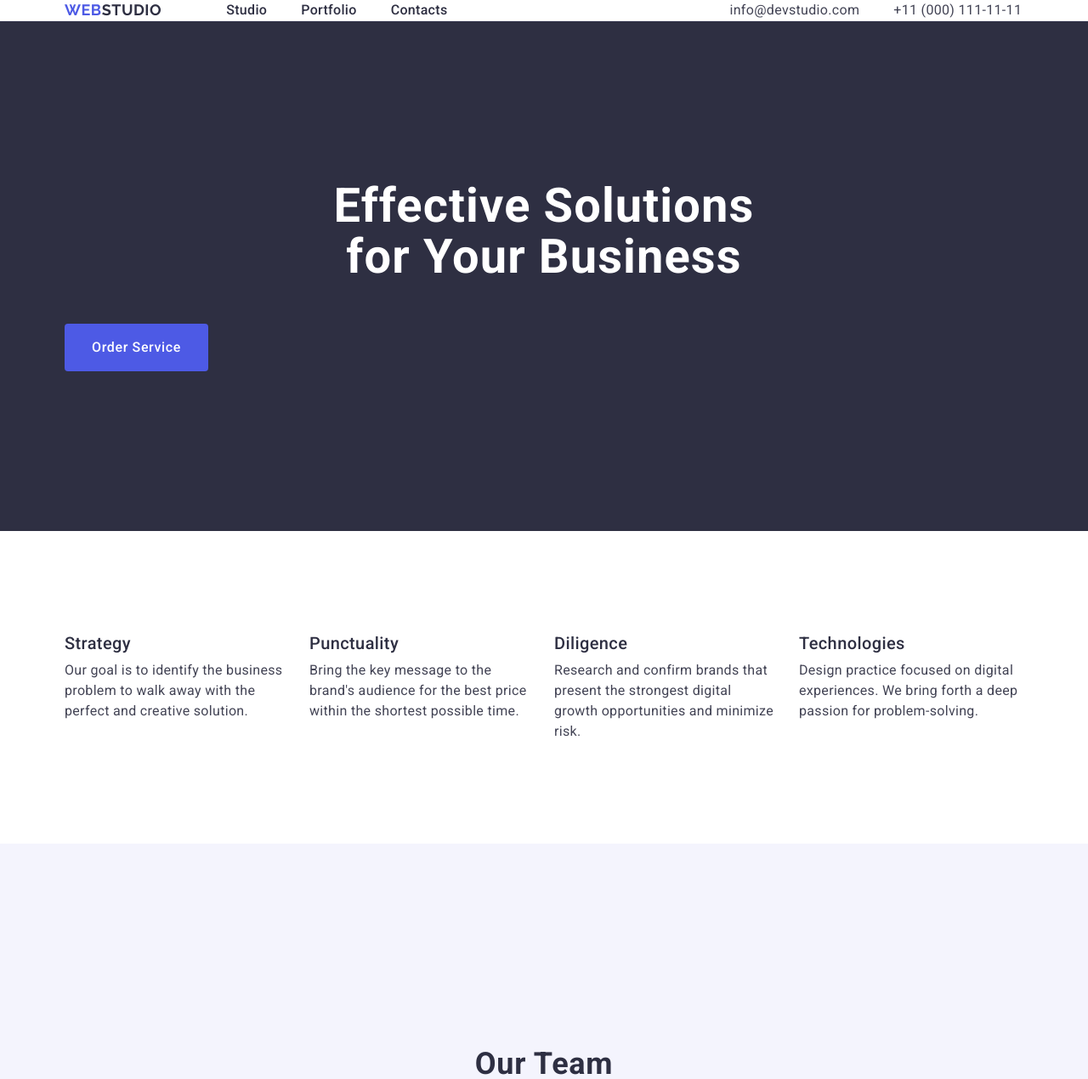
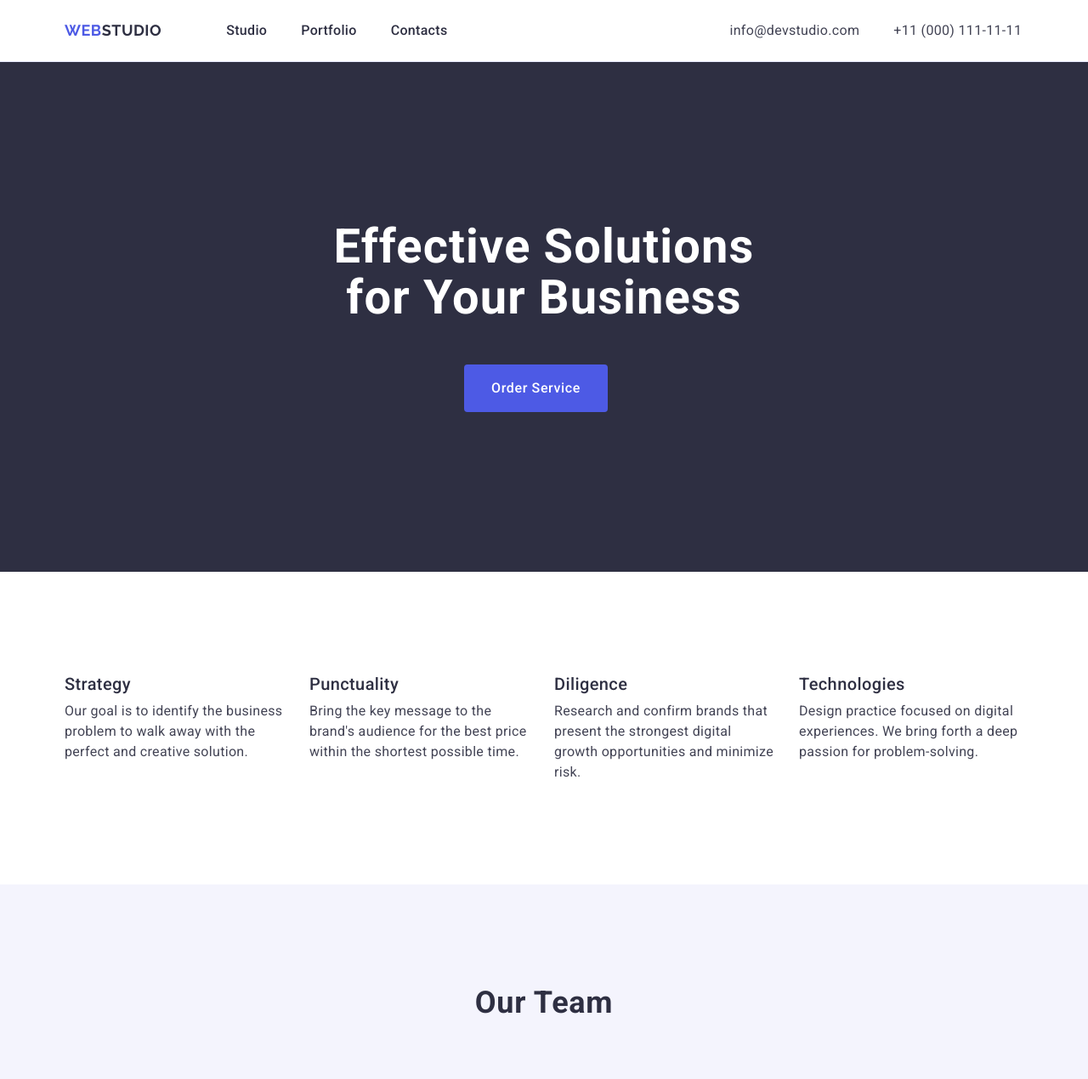
Before and after one commit to Juliiaks/goit-markup-hw-03, a plain HTML site: page index.html in a window 1280 px wide. Shown: the top 1270 px of the page at 85% size. Drawn offline with nearby package versions, Linux system fonts and the light colour scheme.

Commit message:
Update styles.css

```diff
--- a/css/styles.css
+++ b/css/styles.css
@@ -71,7 +71,6 @@ margin-right: 76px;
     line-height: 1.5;
     letter-spacing: 0.02em;
 
-    padding: 24px 0;
 
 }
 
@@ -113,6 +112,8 @@ margin-right: 76px;
     display: flex;
     gap: 40px;
     margin-right: 332px;
+    padding-top: 24px;
+        padding-bottom: 24px;
 }
 
 
@@ -164,7 +165,7 @@ padding-bottom: 188px;
     min-width: 169px;
     height: 56px;
     border: none;
-   margin: auto 0 ;
+   margin-left: 470px;
 }
 
 
@@ -233,7 +234,6 @@ padding-bottom: 188px;
 .comp-team-header{
     margin-right: auto;
     margin-left: auto;
-    padding-top: 120px;
     margin-bottom: 72px;
 }
 
@@ -254,7 +254,7 @@ padding-bottom: 188px;
 .comp-team-list{
     display: flex;
     gap: 24px;
-    padding-bottom: 120px;
+
 
 
 
```
